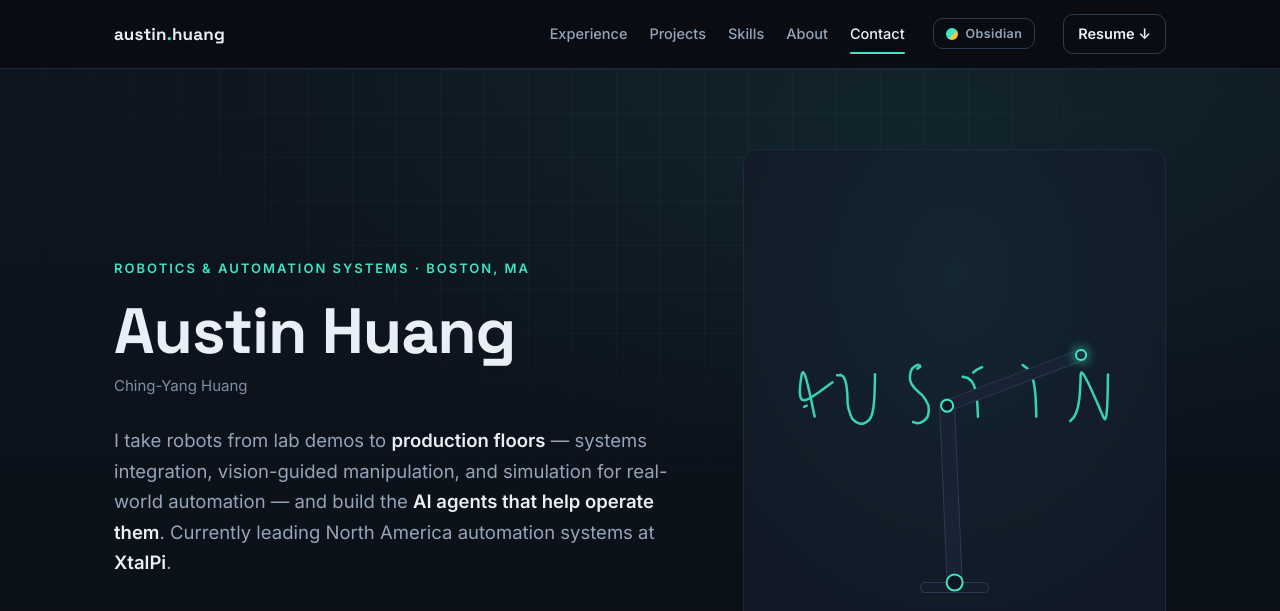
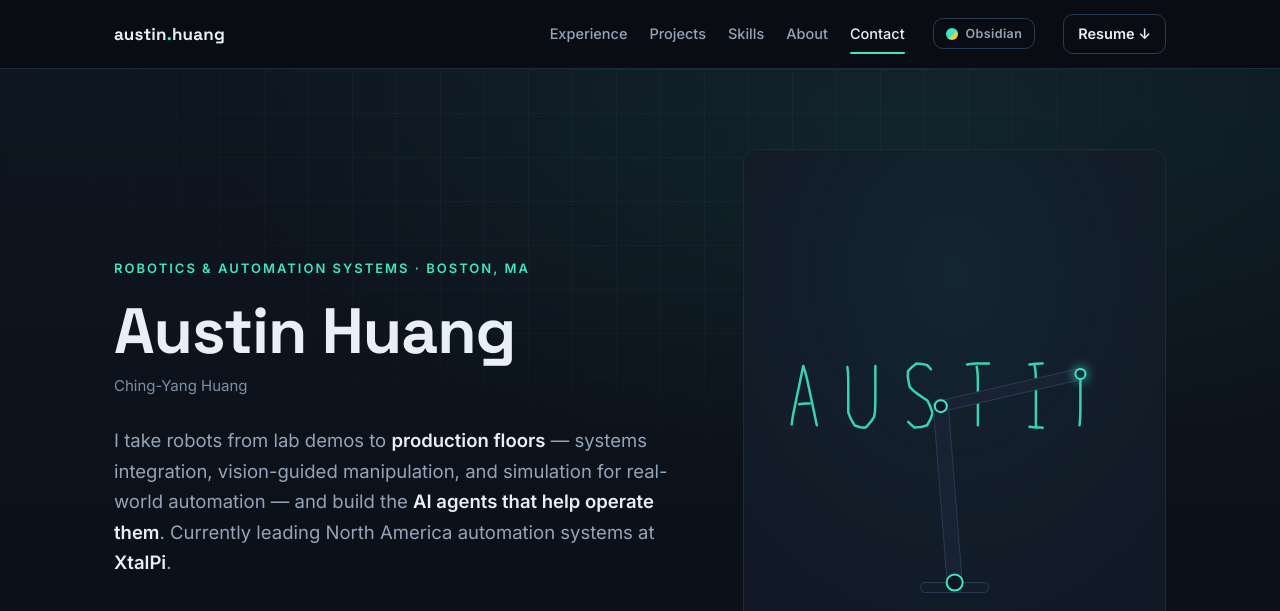
Before and after one commit to AustinHuang823/AustinHuang823.github.io, a plain HTML site: page index.html in a window 1280 px wide. Shown: the top 611 px of the page. Drawn offline with Linux system fonts and the light colour scheme.

Commit message:
Convergence-gated waypoint tracking for legible handwriting

```diff
--- a/index.html
+++ b/index.html
@@ -1083,7 +1083,7 @@ document.querySelectorAll('video').forEach(v=>{
   };
   let word = 'AUSTIN';
   let mode = 'idle';           // idle | follow | write | hold | fade
-  let path = [], pi = 0, penDown = false, lastPen = null, holdT = 0;
+  let path = [], pi = 0, penDown = false, lastPen = null, lastE = null, holdT = 0;
   const ink = [];
   let inkAlpha = 1, writeTimer = 0;
   function seg(pts, a, b2, step, pen){
@@ -1106,7 +1106,6 @@ document.querySelectorAll('video').forEach(v=>{
       for (const st of g){
         const sp = { x: gx + st[0] * lw, y: yTop + st[1] * lh };
         seg(pts, cur, sp, step * 3, false);
-        for (let r = 0; r < 6; r++) pts.push({ x: sp.x, y: sp.y, pen: false });
         cur = sp;
         for (let i = 2; i < st.length; i += 2){
           const np = { x: gx + st[i] * lw, y: yTop + st[i + 1] * lh };
@@ -1142,10 +1141,18 @@ document.querySelectorAll('video').forEach(v=>{
   function nextTarget(){
     if (mode === 'follow' && target) return target;
     if (mode === 'write'){
+      // advance waypoints only once the end-effector has converged — like real trajectory execution
+      const reach = pt => lastE ? Math.hypot(lastE.x - pt.x, lastE.y - pt.y) : 1e9;
+      let budget = path[pi].pen ? 2 : 4;
+      while (budget-- > 0 && pi < path.length - 1){
+        const cur = path[pi], nxt = path[pi + 1];
+        const tol = (nxt.pen && !cur.pen) ? 2.5 : (cur.pen ? 4 : 12);
+        if (reach(cur) < tol) pi++;
+        else break;
+      }
       const p = path[pi];
-      penDown = p.pen;
-      pi = Math.min(pi + (p.pen ? 1 : 3), path.length - 1);
-      if (pi >= path.length - 1){ mode = 'hold'; holdT = performance.now(); penDown = false; }
+      penDown = p.pen && reach(p) < 16;
+      if (pi >= path.length - 1 && reach(p) < 8){ mode = 'hold'; holdT = performance.now(); penDown = false; }
       return { x: p.x, y: p.y };
     }
     penDown = false;
@@ -1223,10 +1230,11 @@ document.querySelectorAll('video').forEach(v=>{
     const b = base();
     const t = nextTarget();
     const [q1, q2] = ik(t.x, t.y);
-    const k = mode === 'write' ? 0.34 : 0.14;
+    const k = mode === 'write' ? 0.45 : 0.14;
     a1 = lerpAngle(a1, q1, k); a2 = lerpAngle(a2, q2, k);
     const j = { x: b.x + L1*Math.cos(a1), y: b.y + L1*Math.sin(a1) };
     const e = { x: j.x + L2*Math.cos(a1 + a2), y: j.y + L2*Math.sin(a1 + a2) };
+    lastE = e;
     if (mode === 'write'){
       if (penDown && lastPen) ink.push({ x0: lastPen.x, y0: lastPen.y, x1: e.x, y1: e.y });
       lastPen = penDown ? { x: e.x, y: e.y } : null;
```
